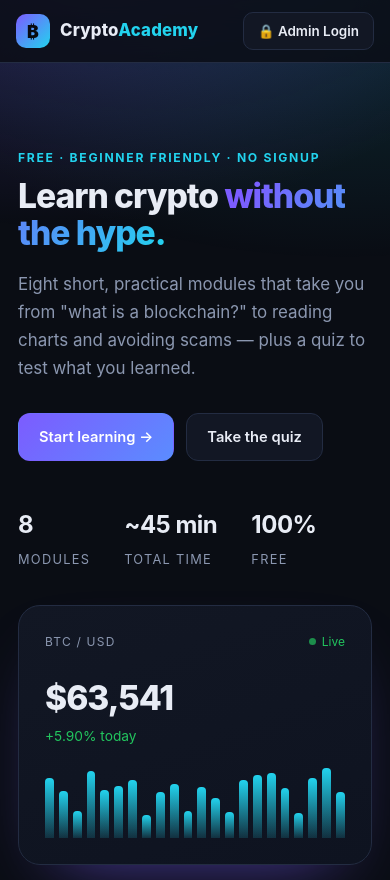
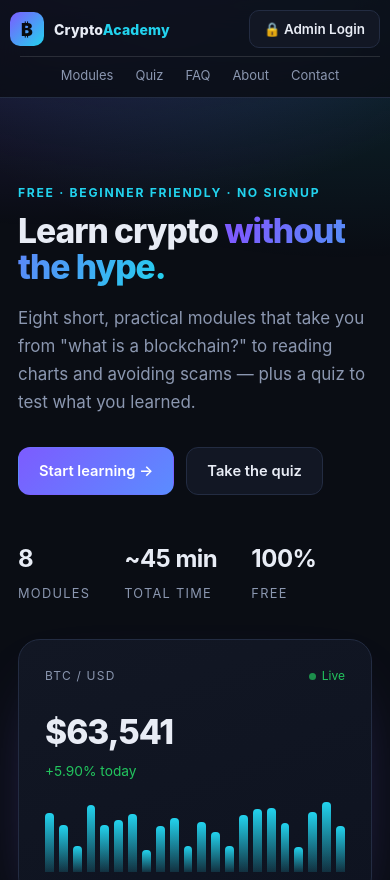
Before and after one commit to thirtydegreelaw-svg/learn-crypto-receive-applications, a plain HTML site: page index.html in a window 390 px wide. Shown: the top 880 px of the page. Drawn offline with Linux system fonts and the light colour scheme; a script that the page names is missing.

Commit message:
Fix mobile navigation layout

```diff
--- a/css/style.css
+++ b/css/style.css
@@ -516,3 +516,46 @@ footer{border-top:1px solid var(--border);padding:34px 0;margin-top:40px}
     0 0 25px rgba(0, 140, 255, 0.35);
   box-sizing: border-box;
 }
+
+@media (max-width: 650px) {
+  .nav {
+    display: flex;
+    flex-direction: row;
+    flex-wrap: wrap;
+    justify-content: space-between;
+    align-items: center;
+    gap: 8px;
+    padding: 10px;
+    height: auto;
+  }
+
+  .brand {
+    order: 0;
+    font-size: 14px;
+  }
+
+  .nav-actions {
+    order: 1;
+    display: flex;
+    margin-left: auto;
+  }
+
+  #progressPill {
+    display: none;
+  }
+
+  .nav-links {
+    order: 2;
+    display: flex !important;
+    justify-content: center;
+    width: 100%;
+    gap: 22px;
+    padding-top: 8px;
+    border-top: 1px solid rgba(255,255,255,0.12);
+  }
+
+  .nav-links a {
+    font-size: 13px;
+    white-space: nowrap;
+  }
+}
```
